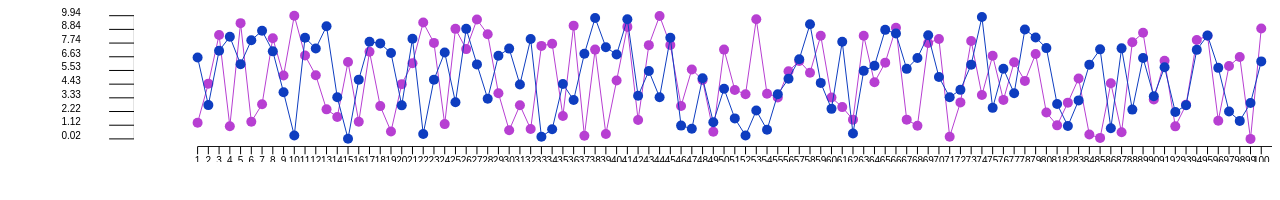
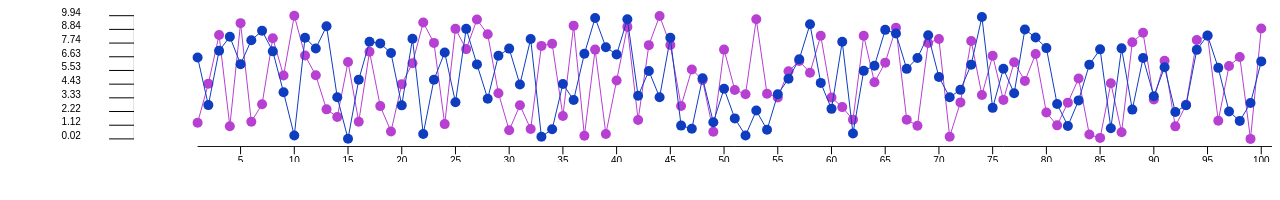
Before and after one commit to timon0596/chart, a website built with webpack: page src/index.pug in a window 1280 px wide. Built offline with nearby package versions, Linux system fonts and the light colour scheme.

Commit message:
scale delimiters

```diff
--- a/src/components/main.sass
+++ b/src/components/main.sass
@@ -1,6 +1,7 @@
 body
   margin: 0
   padding: 20px
+  user-select: none
 .root
   max-width: 1000px
   width: 100%
--- a/src/mvc/view.js
+++ b/src/mvc/view.js
@@ -106,7 +106,6 @@ export class View {
       this.context.fillStyle = this.colors[index];
       this.context.fill();
     });
-    console.log(this.dataCoords[index]);
   }
 
   generateColor() {
@@ -134,9 +133,17 @@ export class View {
   drawScaleX({ startIndex, endIndex }) {
     this.context.clearRect(this.w * 0.15 - 10, this.h * 0.9, this.w, this.h);
     const offset = (this.w - this.w * 0.15) / (endIndex - startIndex);
-    const multiplicity = 1;
+    let offset2 = (this.w - this.w * 0.15) / (endIndex - startIndex);
+    let multiplicity = 1;
+    while (offset2 < (this.w - this.w * 0.15) / 20) {
+      offset2 += (this.w - this.w * 0.15) / (endIndex - startIndex);
+      multiplicity += 1;
+    }
 
     for (let i = startIndex; i < endIndex; i++) {
+      if ((i + 1 - startIndex) % multiplicity !== 0) {
+        continue;
+      }
       this.context.beginPath();
       this.context.moveTo(this.w * 0.15 + offset * (i - startIndex), this.h * 0.9);
       this.context.lineTo(this.w * 0.15 + offset * (i - startIndex), this.h * 0.95);
```
